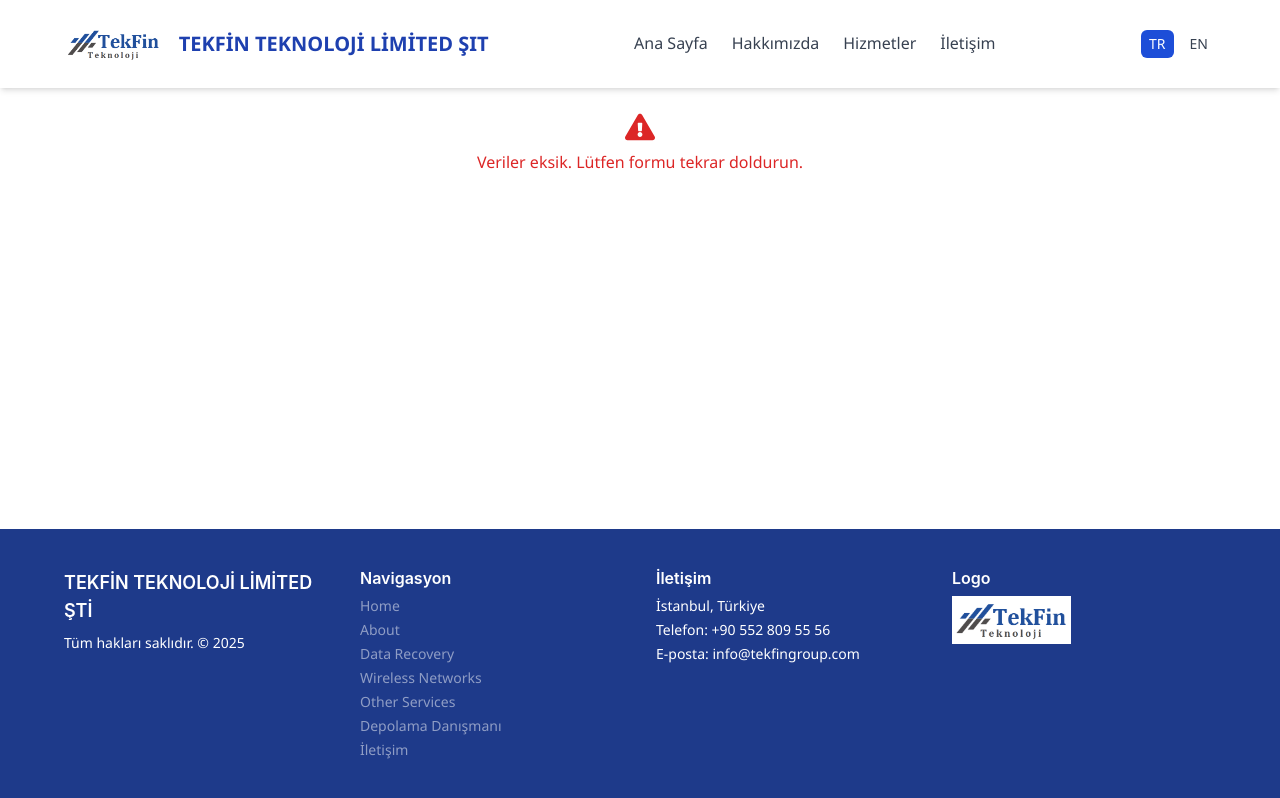
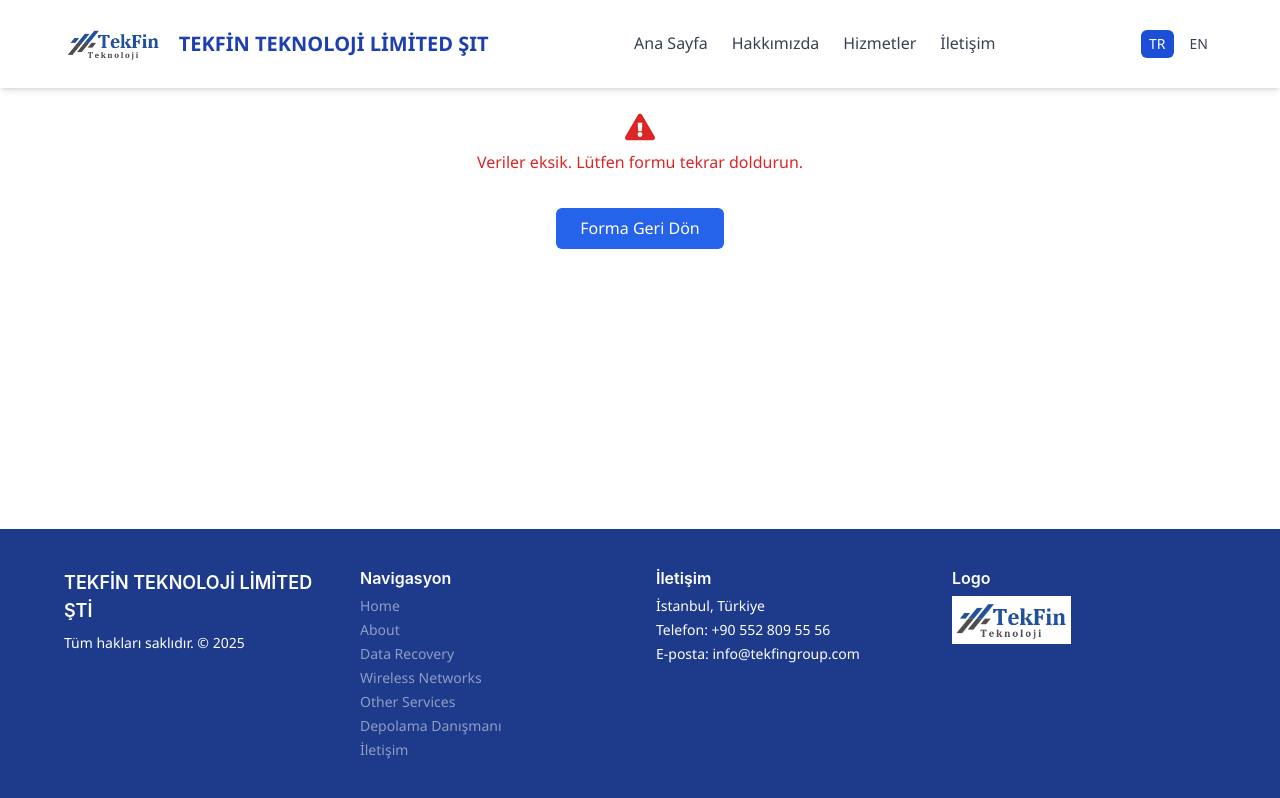
Before and after one commit to SalehKar/tekfin-website, a React (Create React App) app: page /recommendations in a window 1280 px wide. Built offline with nearby package versions, Linux system fonts and the light colour scheme.

Commit message:
Update Recommendations.js

```diff
--- a/src/components/Recommendations.js
+++ b/src/components/Recommendations.js
@@ -13,20 +13,30 @@
     language: stateLang,
   } = location.state || {};
 
-  const language = stateLang || 'tr'; // fallback إلى التركية إذا لم تُمرر اللغة
+  const language = stateLang || 'tr'; // Fallback إلى التركية
   const isTR = language === 'tr';
 
+  // ✅ التحقق من اكتمال البيانات
   if (!usage || !capacity || !speed || !portability) {
     return (
       <div className="p-6 text-center text-red-600 flex flex-col items-center">
         <FaExclamationTriangle className="text-3xl mb-2" />
+        <p className="mb-4">
           {isTR
             ? 'Veriler eksik. Lütfen formu tekrar doldurun.'
             : 'Missing data. Please fill the form again.'}
+        </p>
+        <button
+          onClick={() => window.history.back()}
+          className="mt-2 px-4 py-2 bg-blue-600 text-white rounded hover:bg-blue-700"
+        >
+          {isTR ? 'Forma Geri Dön' : 'Back to Form'}
+        </button>
       </div>
     );
   }
 
+  // ✅ مطابقة التوصية من الملف
   const match = recommendations.find(
     (item) =>
       item.conditions.usage === usage &&
@@ -45,6 +55,7 @@
       {match && match.recommendation && match.recommendation[language] ? (
         <div className="bg-white rounded-lg shadow p-6">
           <p className="text-lg mb-4">{match.recommendation[language]}</p>
+
           {match.brands?.length > 0 && (
             <div className="mt-4">
               <h2 className="font-semibold mb-2">
@@ -61,9 +72,17 @@
       ) : (
         <div className="text-red-700 text-center mt-6 flex flex-col items-center">
           <FaExclamationTriangle className="text-3xl mb-2" />
+          <p className="mb-4">
             {isTR
               ? 'Bu kombinasyon için öneri bulunamadı. Lütfen farklı seçenekler deneyin.'
               : 'No recommendation found for this combination. Please try different options.'}
+          </p>
+          <button
+            onClick={() => window.history.back()}
+            className="mt-2 px-4 py-2 bg-blue-600 text-white rounded hover:bg-blue-700"
+          >
+            {isTR ? 'Forma Geri Dön' : 'Back to Form'}
+          </button>
         </div>
       )}
     </div>
```
Lines whose indentation alone changed are shown as unchanged.
